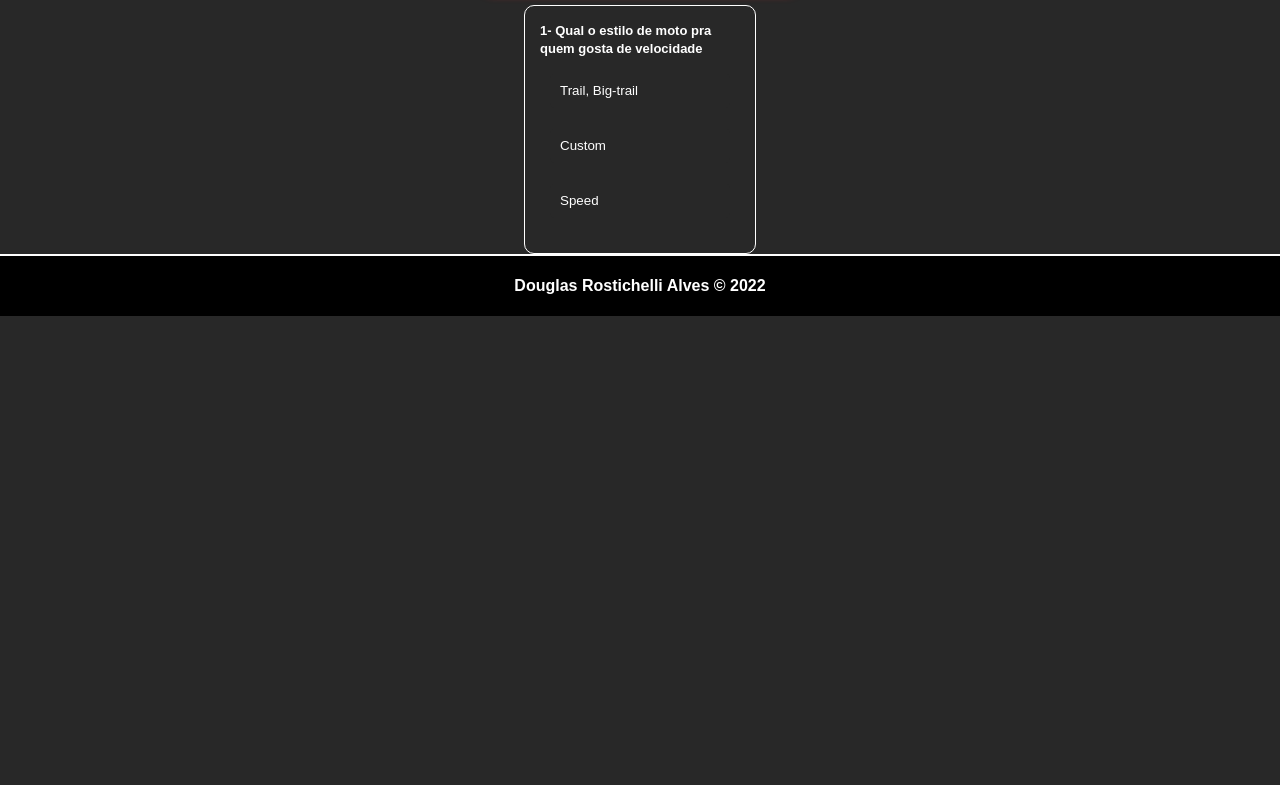
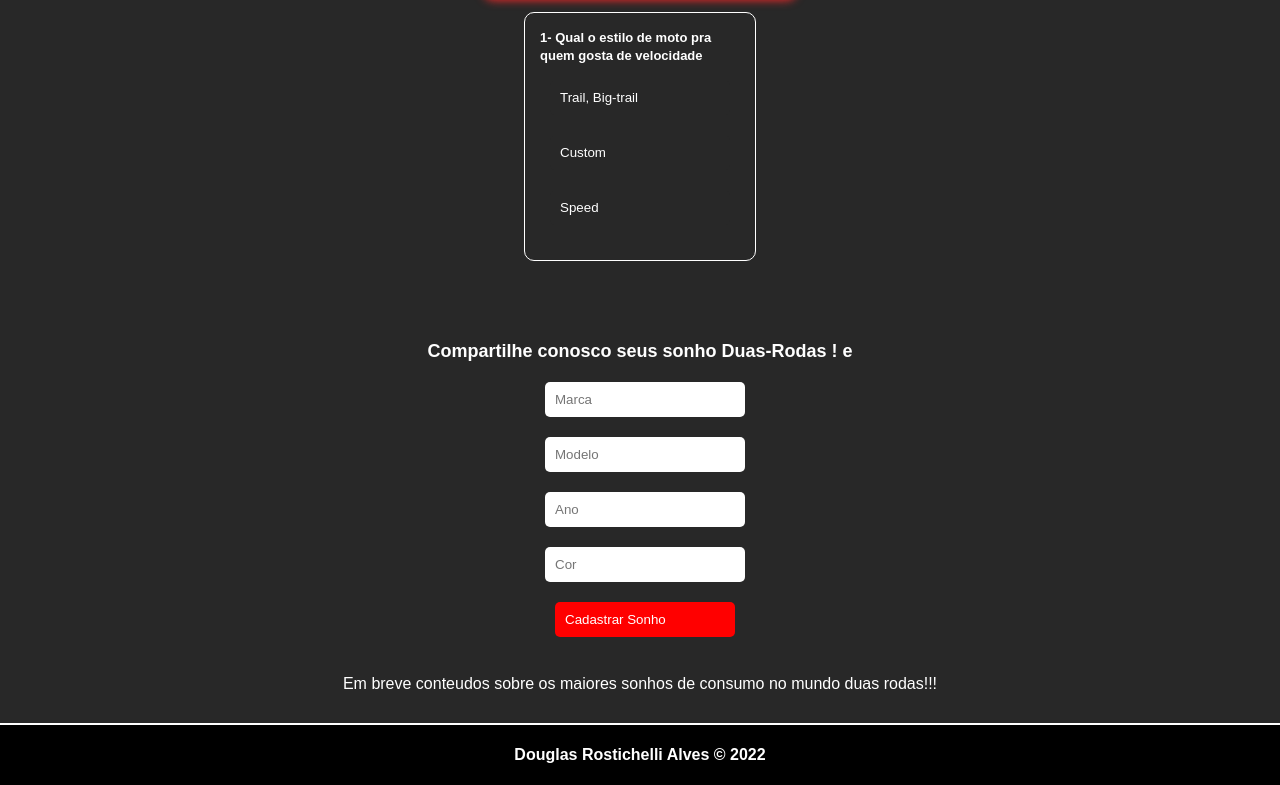
Before and after one commit to Rostichelli/DuasRodas, a website: page site/public/landingpage.html in a window 1280 px wide. Shown: the part 526-1311 px from the top of the page. Before the commit the page ends 842 px from the top, so only its background shows below. Drawn offline with nearby package versions, Linux system fonts and the light colour scheme; no server answers.

Commit message:
ultima atualização, cadastro de sonhos inserindo no banco 1:n

```diff
--- a/site/public/css/landingpage.css
+++ b/site/public/css/landingpage.css
@@ -71,12 +71,16 @@ nav {
 
 /* conteudo pricipal */
 .container{
-    height: 700px;
+    height: auto;
     display: flex;
     align-items: center;
     justify-content: center;
     margin: 0;
     flex-direction: column;
+}
+
+.mychart{
+    margin-top: 20px;
 }
 
 .classificacao{
@@ -160,6 +164,51 @@ nav {
     margin-left: 10px;
     color: white;
     background-color: rgb(255, 0, 0);
+    /* margin-bottom: 0px; */
+    margin-top: 70px;
+    border-radius: 5px;
+}
+
+.titulo_sonhos{
+    margin-top: 50px;
+    margin-bottom: 20px;
+    color: rgb(255, 255, 255);
+    font-size: large;
+    font-weight: bolder;
+}
+
+.sonhos{
+    margin-top: 30px;
+    height: auto;
+    display: flex;
+    align-items: center;
+    justify-content: center;
+    flex-direction: column;
+    margin-bottom: 30px;
+}
+
+.ipt_sonhos{
+    border: none;
+    width: 180px;
+    padding: 10px;
+    align-items: center;
+    display: flex;
+    margin-left: 10px;
+    color: rgb(0, 0, 0);
+    background-color: rgb(255, 255, 255);
+    margin-bottom: 20px;
+    border-radius: 5px;
+}
+
+.btn_sonhos{
+    border: none;
+    width: 180px;
+    padding: 10px;
+    align-items: center;
+    display: flex;
+    margin-left: 10px;
+    color: white;
+    background-color: rgb(255, 0, 0);
     margin-bottom: 20px;
     border-radius: 5px;
 }
--- a/site/public/landingpage.html
+++ b/site/public/landingpage.html
@@ -29,10 +29,10 @@
         <div class="container">
 
             <div class="chart-container" style="position: relative; height:40vh; width:40vw">
-                <canvas id="myChart"></canvas>
+                    <canvas id="myChart" class="mychart"></canvas>
             </div>
 
-            <span class="titulo">Teste seu conhecimento !</span>
+            <span class="titulo" id="spn_titulo">Teste seu conhecimento !</span>
             <div class="instrucao" id="id_instrucao">Leia a questão e clique na resposta correta</div>
             <div class="quiz" id="div_quiz">
                 <div class="form_perguntas" id="meio_quiz">
@@ -48,8 +48,24 @@
                 </ul>
             </div>
 
-            <button onclick="btn_finalizar()" id="botton_finalizar" class="finalizar">Finalizar</button>
+            <button onclick="btn_finalizar()" id="botton_finalizar" class="finalizar">Ver Pontuação</button>
             <div id="pontuacao" class="num_pergunta">
+            </div>
+
+            <div class="sonhos">
+                <span class="titulo_sonhos">Compartilhe conosco seus sonho Duas-Rodas !
+                    e</span>
+                <input id="ipt_marca" placeholder="Marca" class="ipt_sonhos">
+                <input id="ipt_modelo" placeholder="Modelo" class="ipt_sonhos">
+                <input id="ipt_ano" placeholder="Ano" class="ipt_sonhos">
+                <input id="ipt_cor" placeholder="Cor" class="ipt_sonhos">
+
+                <button onclick="cadastrar_sonhos()" class="btn_sonhos">
+                    Cadastrar Sonho
+                </button> <br>
+                <span style="color: white;">
+                    Em breve conteudos sobre os maiores sonhos de consumo no mundo duas rodas!!!
+                </span>
             </div>
 
         </div>
@@ -64,8 +80,8 @@
     </footer>
 
     <script>
-const idusuarioVar = sessionStorage.ID_USUARIO
-fetch("/usuarios/autenticartentativas", {
+        const idusuarioVar = sessionStorage.ID_USUARIO
+        fetch("/usuarios/autenticartentativas", {
             method: "POST",
             headers: {
                 "Content-Type": "application/json"
@@ -85,9 +101,10 @@ fetch("/usuarios/autenticartentativas", {
 
                     sessionStorage.TENTATIVA_USUARIO = json.qtdtentativas;
 
-                    if(sessionStorage.TENTATIVA_USUARIO > 0){
+                    if (sessionStorage.TENTATIVA_USUARIO > 0) {
                         div_quiz.style.display = "none";
                         id_instrucao.style.display = "none";
+                        spn_titulo.style.display = "none";
                     }
                 });
 
@@ -165,6 +182,10 @@ fetch("/usuarios/autenticartentativas", {
             if (Questao == 2) {
                 div_quiz.style.display = "none";
                 botton_finalizar.style.display = "flex";
+                spn_titulo.style.display = "none";
+                id_instrucao.style.display = "none";
+
+
             }
             Questao++;
             pergunta.innerHTML = `${listaPerguntas[Questao].numQuestao}- ${listaPerguntas[Questao].pergunta}`;
@@ -297,7 +318,7 @@ fetch("/usuarios/autenticartentativas", {
             );
         }
 
-            // setTimeout(() => atualizarGrafico(idAquario, dados, myChart), 2000);
+        // setTimeout(() => atualizarGrafico(idAquario, dados, myChart), 2000);
 
 
         // Esta função *atualizarGrafico* atualiza o gráfico que foi renderizado na página,
@@ -354,4 +375,41 @@ fetch("/usuarios/autenticartentativas", {
         //         });
 
         // }
+
+        function cadastrar_sonhos() {
+            var idVar = sessionStorage.ID_USUARIO;
+            var marcaVar = ipt_marca.value;
+            var modeloVar = ipt_modelo.value;
+            var anoVar = ipt_ano.value;
+            var corVar = ipt_cor.value;
+
+            if (marcaVar == " " ||
+                modeloVar == " " ||
+                anoVar == " " ||
+                corVar == " "||
+                marcaVar.length < 1 ||
+                modeloVar.length < 1 ||
+                anoVar.length < 1 ||
+                corVar.length < 1) {
+                alert(`Preencha os campos corretamente`)
+            } else {
+                fetch("/usuarios/cadastrarSonhos", {
+                    method: "POST",
+                    headers: {
+                        "Content-Type": "application/json"
+                    },
+                    body: JSON.stringify({
+                        // crie um atributo que recebe o valor recuperado aqui
+                        // Agora vá para o arquivo routes/usuario.js
+                        idServer: idVar,
+                        marcaServer: marcaVar,
+                        modeloServer: modeloVar,
+                        anoServer: anoVar,
+                        corServer: corVar
+                    })
+                })
+                alert(`O sonho da ${modeloVar} foi registrado com sucesso, obrigado por compartilhar esse sonhos conosco`)
+            }
+
+        }
     </script>
--- a/site/src/routes/usuarios.js
+++ b/site/src/routes/usuarios.js
@@ -29,4 +29,8 @@ router.post("/autenticartentativas", function (req, res) {
     usuarioController.tentativa(req, res);
 });
 
+router.post("/cadastrarSonhos", function (req, res) {
+    usuarioController.cadastrarSonhos(req, res);
+});
+
 module.exports = router;
```
Also changed, not shown: site/src/controllers/usuarioController.js (+32 -0 lines), site/src/models/usuarioModel.js (+13 -0 lines).
